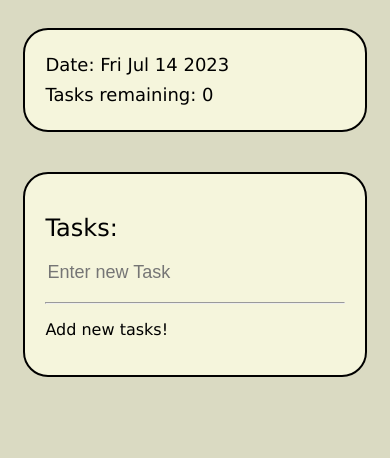
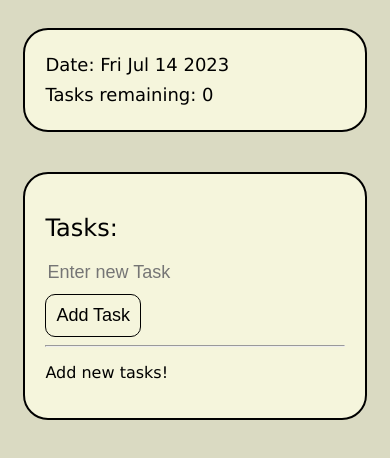
Before and after one commit to vyduck/simple-to-do-list, a plain HTML site: page index.html in a window 390 px wide. Drawn offline with Linux system fonts and the light colour scheme.

Commit message:
Mobile support

```diff
--- a/index.css
+++ b/index.css
@@ -36,10 +36,22 @@ body {
 
 #createTask {
     background: beige;
-    width: 50%;
+    width: 80%;
     border: 0px;
     font-size: large;
     margin: 0px 0px 10px 0px;
+}
+
+button {
+    background: beige;
+    border: 1px solid black;
+    padding: 10px;
+    font-size: large;
+    border-radius: 10px;
+}
+
+button:hover {
+    background-color: rgb(212, 212, 189);
 }
 
 #createTask:focus {
--- a/index.html
+++ b/index.html
@@ -15,8 +15,11 @@
     </div>
     <div class="main">
         <h2>Tasks:</h2><br>
-        <input type="text" id = "createTask" placeholder="Enter new Task"/>
-        <hr/>
+        <span>
+            <input type="text" id="createTask" placeholder="Enter new Task" />
+            <button onclick="createTask()">Add Task</button>
+        </span>
+        <hr />
         <div id="tasks">
             <p id="taskNotice">Add new tasks!</p>
         </div>
--- a/index.js
+++ b/index.js
@@ -49,10 +49,8 @@ let date = document.getElementById("date");
 date.innerHTML = new Date().toDateString();
 
 // New task handler
-let taskInput = document.getElementById("createTask");
-taskInput.addEventListener("keypress", (keyboardEvent) => {
-    if (keyboardEvent.code != "Enter") return;
-
+function createTask () {
+    if (taskInput.value == "") return;
     let task = {
         taskId : `task${localStorage.length +1}`,
         task: taskInput.value,
@@ -63,6 +61,12 @@ taskInput.addEventListener("keypress", (keyboardEvent) => {
     localStorage.setItem(task.taskId, JSON.stringify(task))
     updateTaskCount();
     taskInput.value = "";
+}
+let taskInput = document.getElementById("createTask");
+
+taskInput.addEventListener("keypress", (keyboardEvent) => {
+    if (keyboardEvent.code != "Enter") return;
+    createTask();
 })
 
 // Updating task count in widget
```
